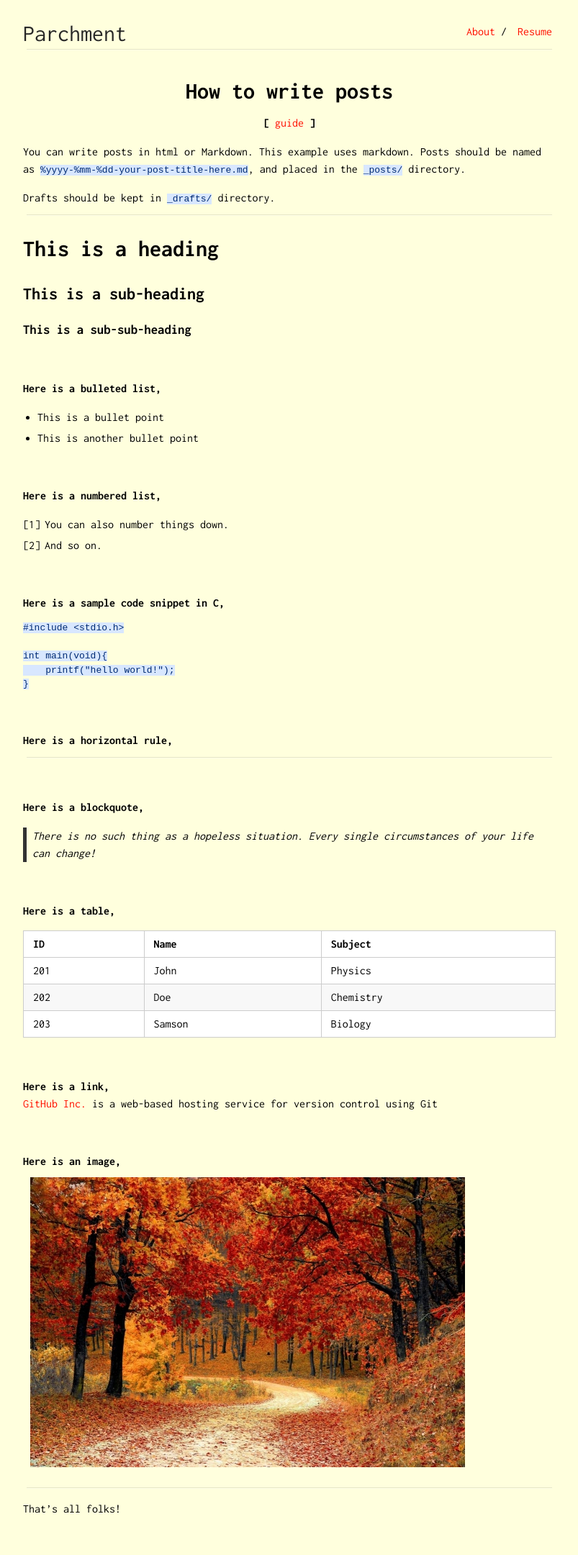
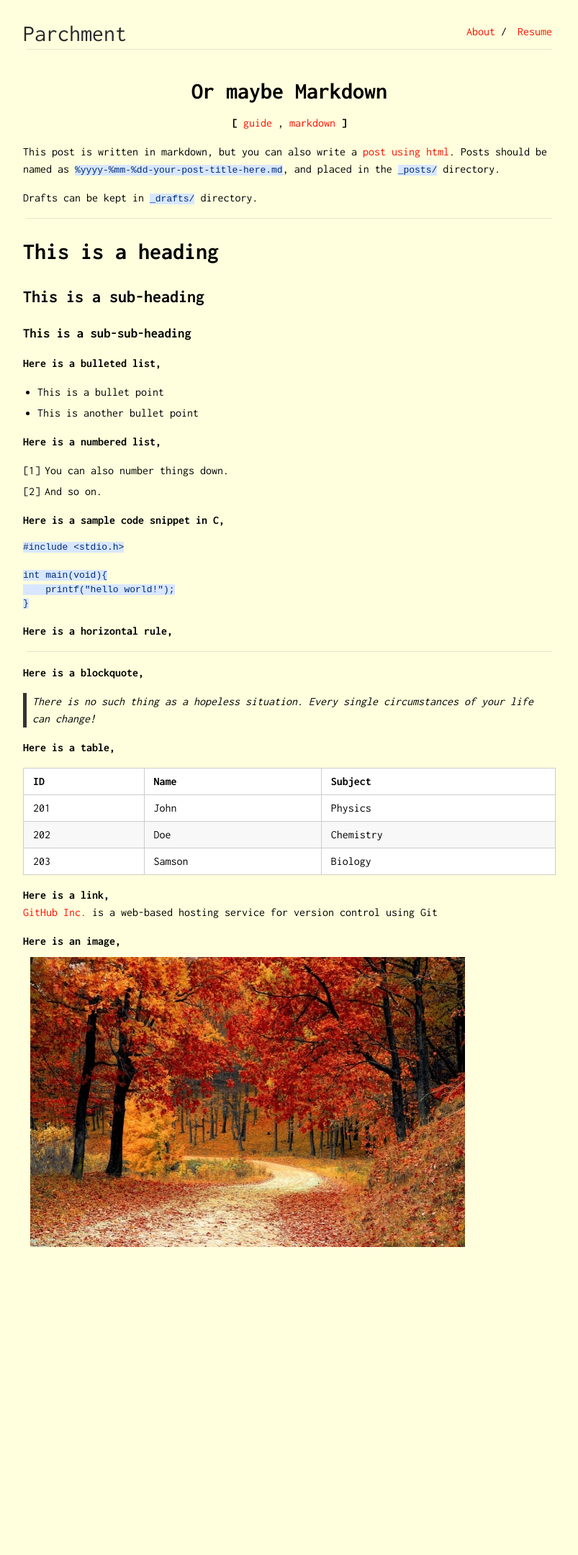
Before and after one commit to rhl-bthr/parchment, a Jekyll site: the page built from _posts/2018-10-20-markdown-posts.md, in a window 1280 px wide. Shown: the whole page at 72% size, without its empty margins (238-1041 px from the left). Built offline with Jekyll 4.4.1, drawn with Linux system fonts in a browser that asks for light colours; after the commit the page ends 1802 px from its top, so only the background shows below that.

Commit message:
add posts and update styling

````diff
--- a/_posts/2018-10-20-write-posts.md
+++ b/_posts/2018-10-20-markdown-posts.md
@@ -1,16 +1,14 @@
 ---
 layout: post
-title: How to write posts
-snippet: This 5 minute guide teaches you how to write posts in
-         Parchment.
-tags: [guide]
+title: Or maybe Markdown
+snippet: This post explains how you can write posts using Markdown.
+tags: [guide, markdown]
 ---
 
-You can write posts in html or Markdown. This example uses markdown.
-Posts should be named as `%yyyy-%mm-%dd-your-post-title-here.md`,
-and placed in the `_posts/` directory.
+This post is written in markdown, but you can also write a [post using html]({% post_url 2020-02-27-html-posts %}).
+Posts should be named as `%yyyy-%mm-%dd-your-post-title-here.md`, and placed in the `_posts/` directory.
 
-Drafts should be kept in `_drafts/` directory.
+Drafts can be kept in `_drafts/` directory.
 
 -------------
 
@@ -18,19 +16,14 @@ Drafts should be kept in `_drafts/` directory.
 ## This is a sub-heading
 ### This is a sub-sub-heading
 
-<br>
-
 **Here is a bulleted list,**
  - This is a bullet point
  - This is another bullet point
 
-<br>
 
 **Here is a numbered list,**
 1. You can also number things down.
 2. And so on.
-
-<br>
 
 **Here is a sample code snippet in C,**
 ```C
@@ -41,20 +34,14 @@ int main(void){
 }
 ```
 
-<br>
-
 **Here is a horizontal rule,**
 
 --------------
-
-<br>
 
 **Here is a blockquote,**
 
 > There is no such thing as a hopeless situation. Every single
 > circumstances of your life can change!
-
-<br>
 
 **Here is a table,**
 
@@ -64,17 +51,9 @@ ID  | Name   | Subject
 202 | Doe    | Chemistry
 203 | Samson | Biology
 
-<br>
-
 **Here is a link,**<br>
 [GitHub Inc.](https://github.com) is a web-based hosting service
 for version control using Git
 
-<br>
-
 **Here is an image,**<br>
 ![](../assets/autumn.jpg)
-
---------------
-
-That's all folks!
--- a/css/main.scss
+++ b/css/main.scss
@@ -107,6 +107,7 @@ code {
 }
 .page-subtitle{
     text-align: center;
+    margin-bottom: 1em;
 }
 
 // footer
@@ -172,10 +173,6 @@ code {
     line-height: 1.5;
     h1, h2, h3, h4 {
         margin-block-end: 0em !important;
-    }
-    p, ol {
-        margin-block-start: 1em !important;
-        margin-block-end: 0.7em !important;
     }
     ol {
         counter-reset: list;
````
Also changed, not shown: _posts/2018-10-20-hello-world.md (deleted, +0 -10 lines), _posts/2020-02-27-html-posts.html (added, +8 -0 lines).
